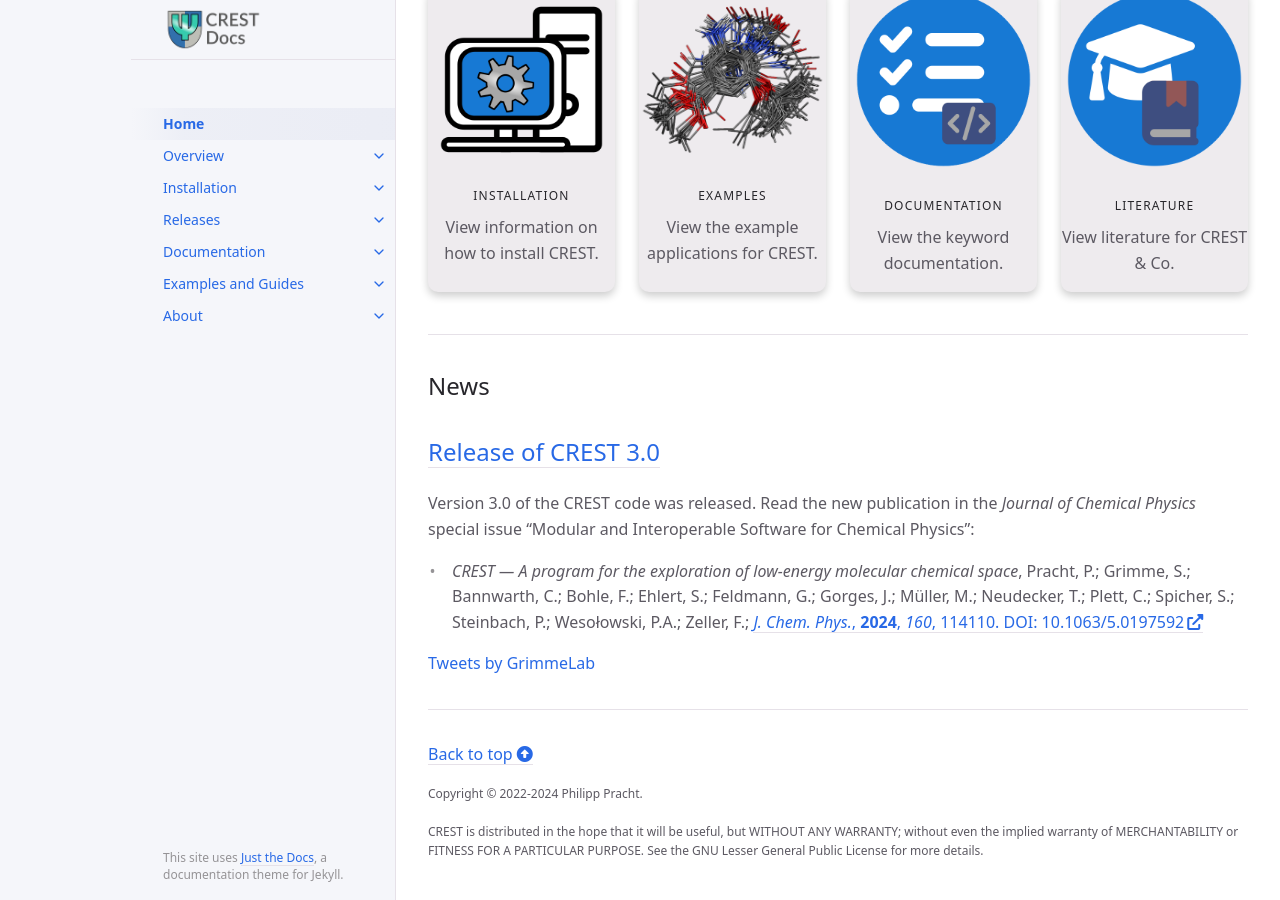
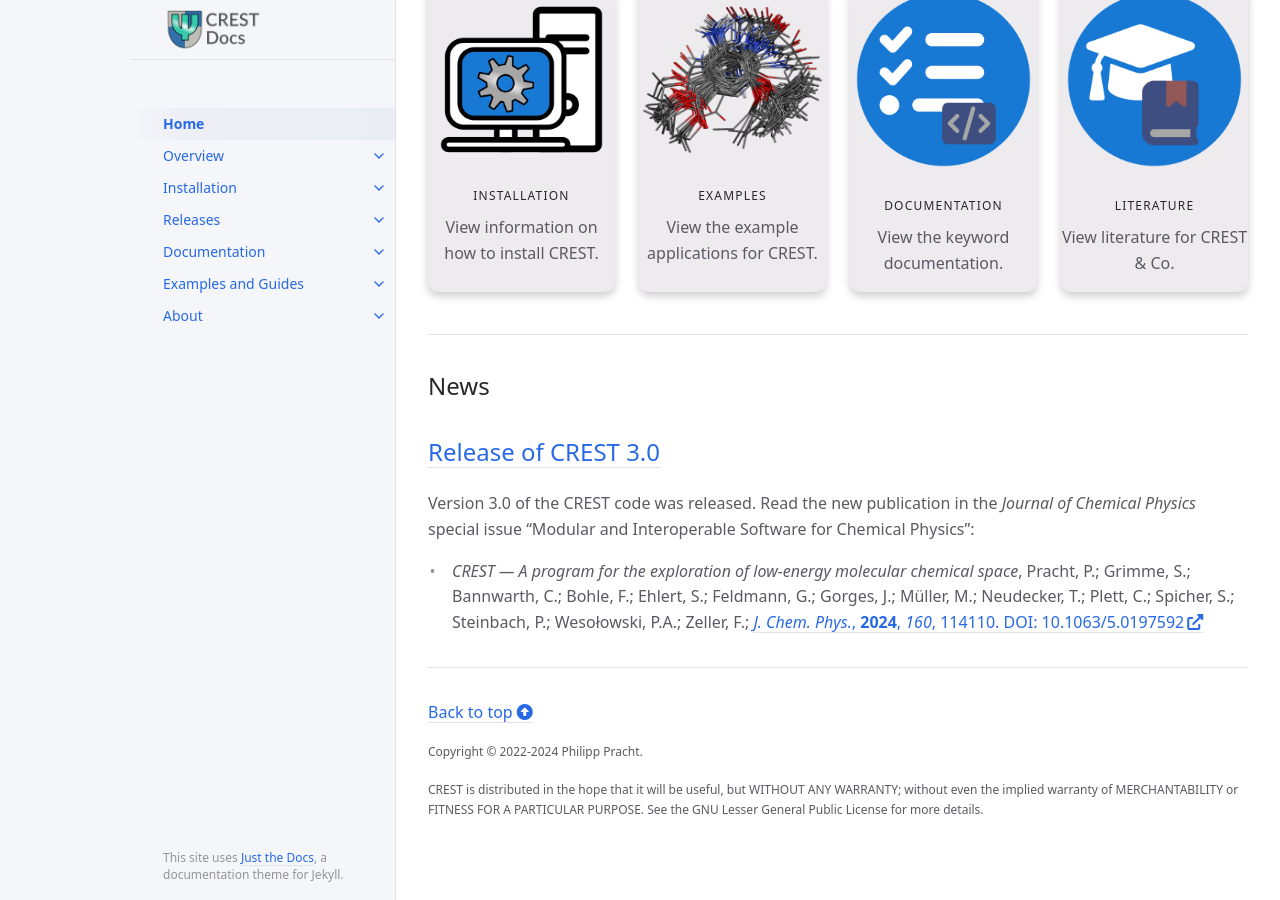
Before and after one commit to crest-lab/crest-docs, a Jekyll site: the page built from index.md, in a window 1280 px wide and 900 px high, scrolled down 1135 px. Built offline with Jekyll 4.4.1, drawn with Linux system fonts in a browser that asks for light colours; comment, search, counter and statistics services are not loaded.

Commit message:
Remove Twitter posts because Twitter is an awful site

```diff
--- a/_includes/twitter.html
+++ /dev/null
@@ -1,8 +0,0 @@
-
-
-<div class="row">
-<!--
-<blockquote class="twitter-tweet" data-width="400" data-height="400"><p lang="en" dir="ltr">[ASAP] Fast Screening of Minimum Energy Crossing Points with Semiempirical Tight-Binding Methods <a href="https://t.co/lyOmdpjoX7">https://t.co/lyOmdpjoX7</a></p>&mdash; JCTC Papers (@jctc_papers) <a href="https://twitter.com/jctc_papers/status/1572293038533115904?ref_src=twsrc%5Etfw">September 20, 2022</a></blockquote> <script async src="https://platform.twitter.com/widgets.js" charset="utf-8"></script>
--->
-<a class="twitter-timeline"  data-width="400" data-height="500" data-theme="light" href="https://twitter.com/GrimmeLab?ref_src=twsrc%5Etfw">Tweets by GrimmeLab</a> <script async src="https://platform.twitter.com/widgets.js" charset="utf-8"></script>
-</div>
--- a/index.md
+++ b/index.md
@@ -75,6 +75,3 @@ Quick links to different sections of the documentation can be found below.
   <h2><a href="{{ site.baseurl }}{{ post.url }}">{{ post.title }}</a></h2>
   <p>{{ post.excerpt }}</p>
 {% endfor %}
-
-
-{% include twitter.html %}
```
Also changed, not shown: page/about/news.md (+0 -3 lines).
